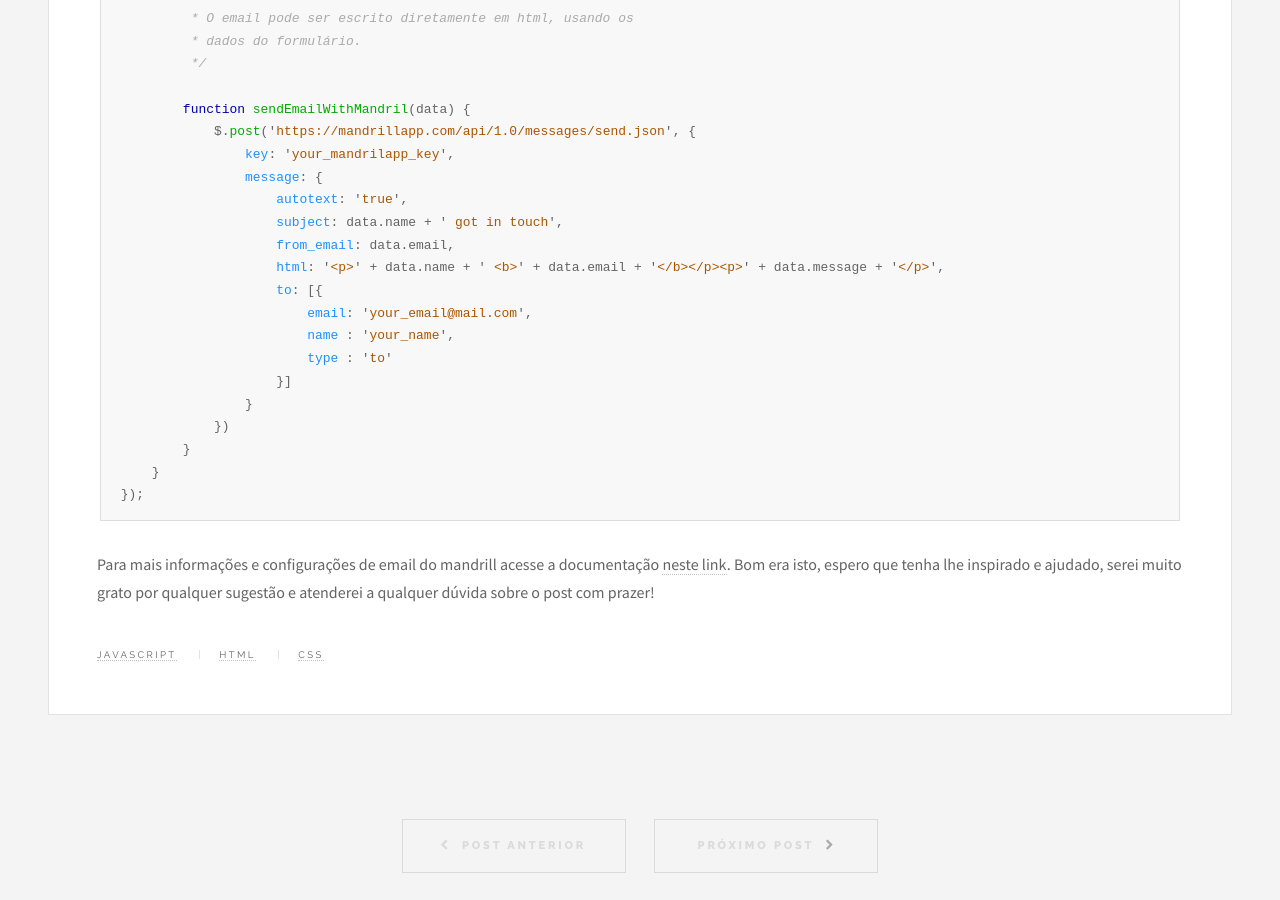
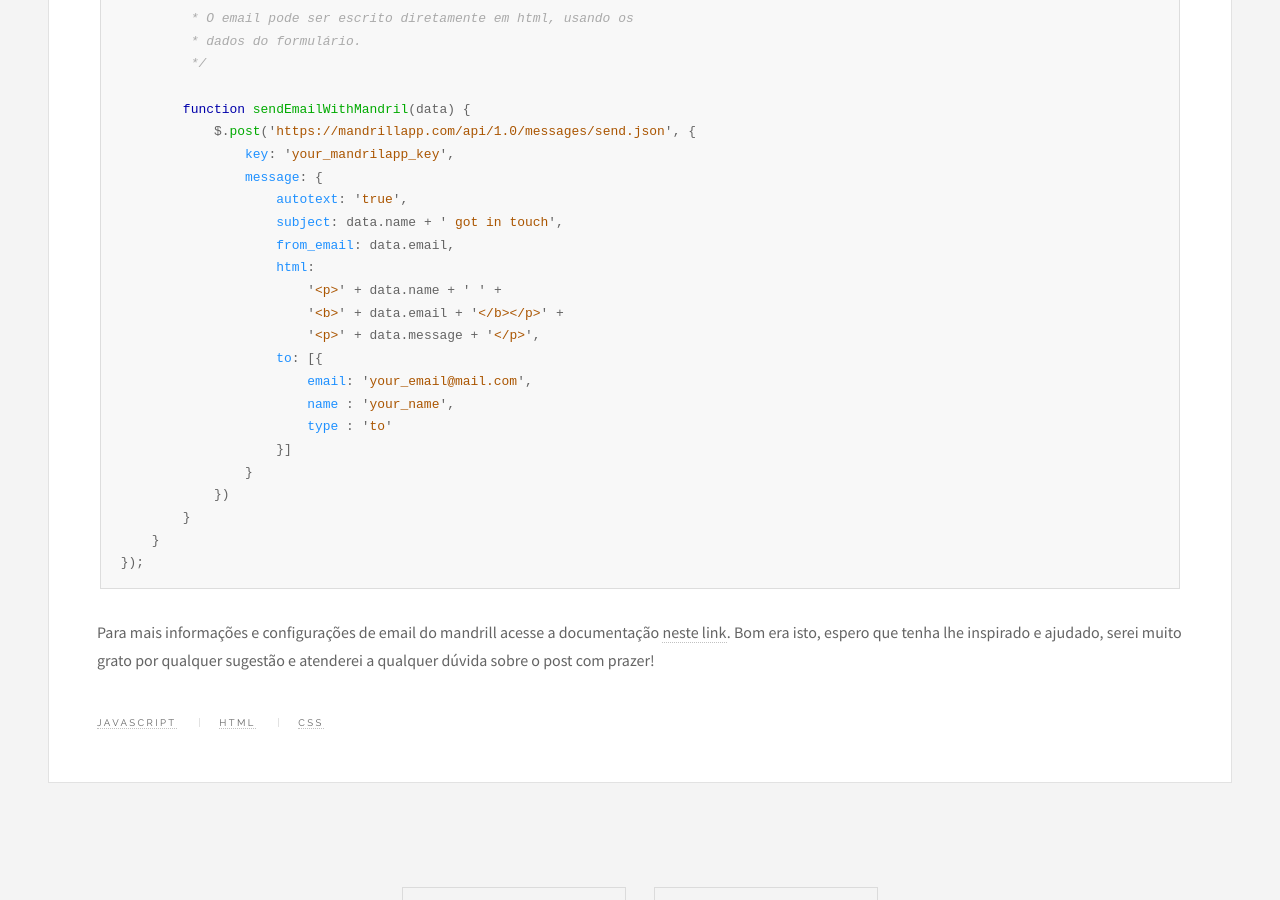
Before and after one commit to alexrohleder/blog.alexrohleder.com, a Jekyll site: the page built from _posts/2016-01-09-singleline-form.md, in a window 1280 px wide and 900 px high, scrolled down 3101 px. Built offline with Jekyll 4.4.1, drawn with Linux system fonts in a browser that asks for light colours; nearby versions of some CDN libraries; comment, search, counter and statistics services are not loaded.

Commit message:
fix highlight width ._.

```diff
--- a/_posts/2016-01-09-singleline-form.md
+++ b/_posts/2016-01-09-singleline-form.md
@@ -83,7 +83,10 @@
                     autotext: 'true',
                     subject: data.name + ' got in touch',
                     from_email: data.email,
-                    html: '<p>' + data.name + ' <b>' + data.email + '</b></p><p>' + data.message + '</p>',
+                    html:
+                        '<p>' + data.name + ' ' +
+                        '<b>' + data.email + '</b></p>' +
+                        '<p>' + data.message + '</p>',
                     to: [{
                         email: 'your_email@mail.com',
                         name : 'your_name',
```
